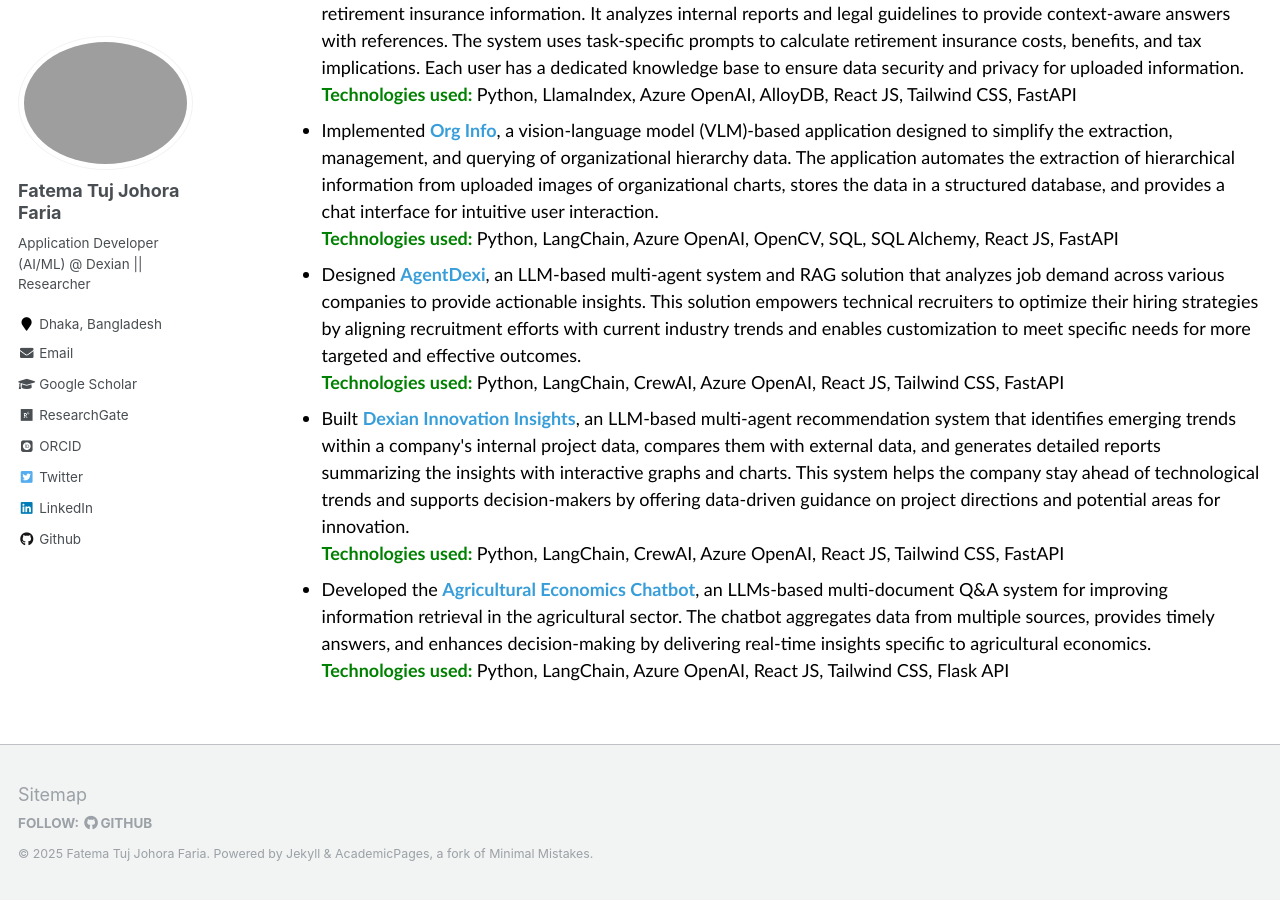
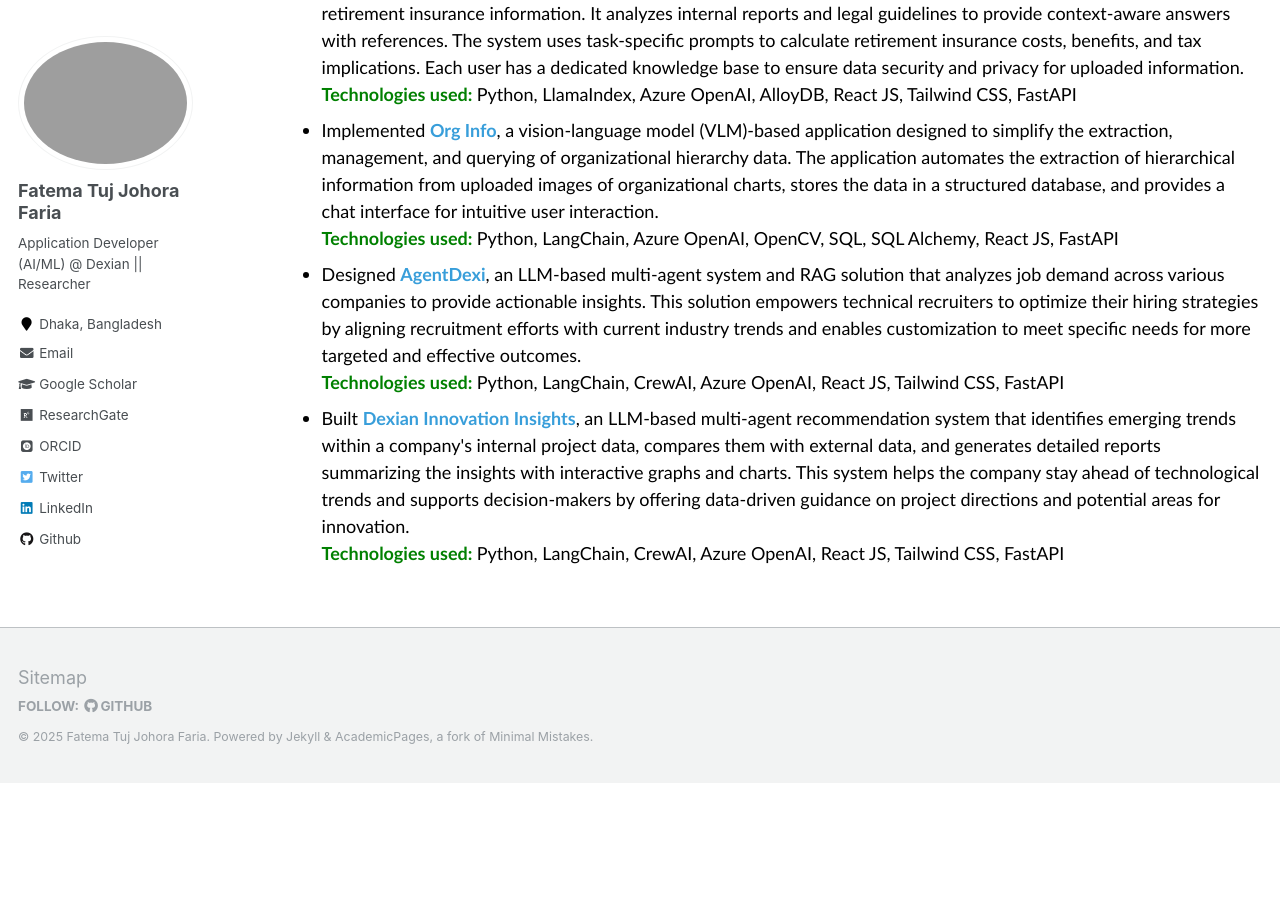
Before and after one commit to fatemafaria142/fatemafaria142.github.io, a Jekyll site: the page built from _pages/work.md, in a window 1280 px wide and 900 px high, scrolled down 1182 px. Built offline with Jekyll 4.4.1, drawn with Linux system fonts in a browser that asks for light colours; some web fonts are replaced; after the commit the page ends 1965 px from its top, so only the background shows below that.

Commit message:
Update on work

```diff
--- a/_pages/work.md
+++ b/_pages/work.md
@@ -52,9 +52,4 @@
 <br>
 <b><span style="color:green; display:inline;"> Technologies used: </span></b> Python, LangChain, CrewAI, Azure OpenAI, React JS, Tailwind CSS, FastAPI</li>
 
-<li>Developed the <b style="color:#389EDA">Agricultural Economics Chatbot</b>, an LLMs-based multi-document Q&A system for improving information retrieval in the agricultural sector. The chatbot aggregates data from multiple sources, provides timely answers, and enhances decision-making by delivering real-time insights specific to agricultural economics.
-<br>
-<b><span style="color:green; display:inline;"> Technologies used: </span></b> Python, LangChain, Azure OpenAI, React JS, Tailwind CSS, Flask API
-</li>
-
 </ul>
```
